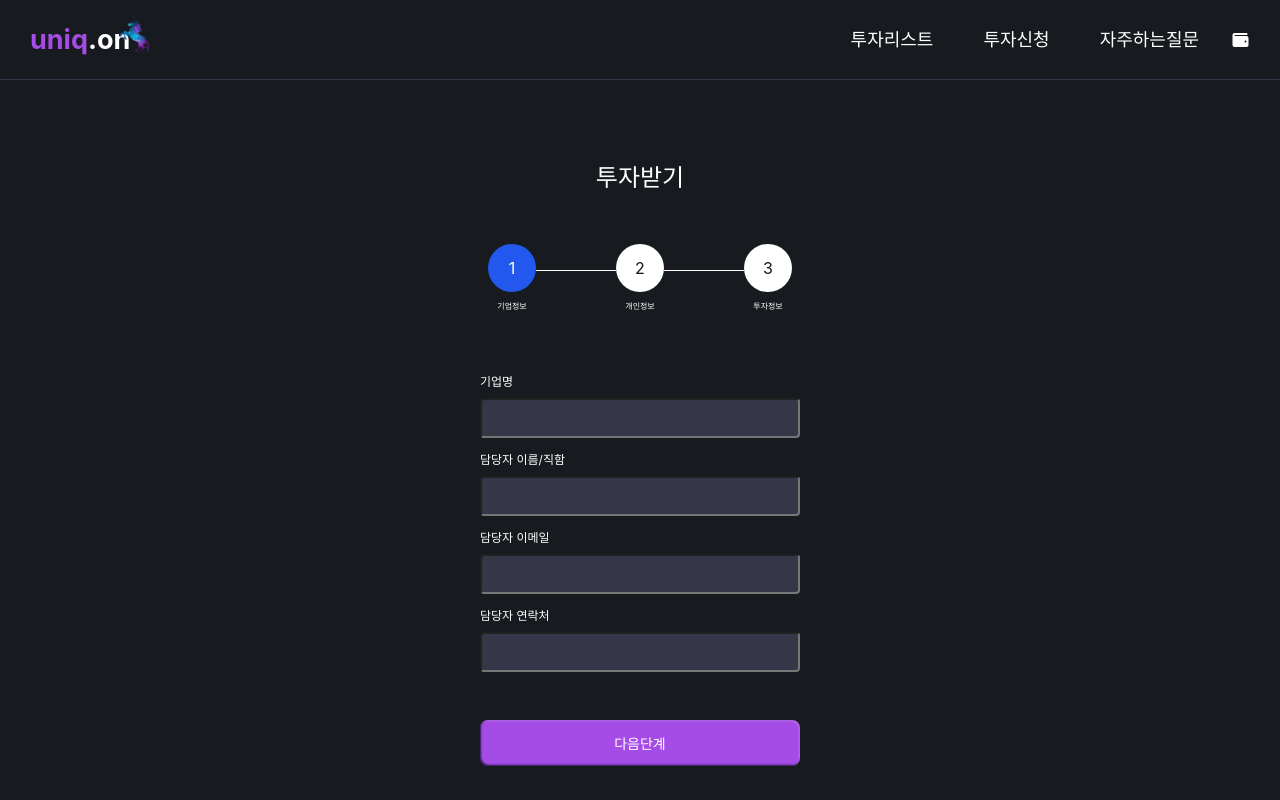
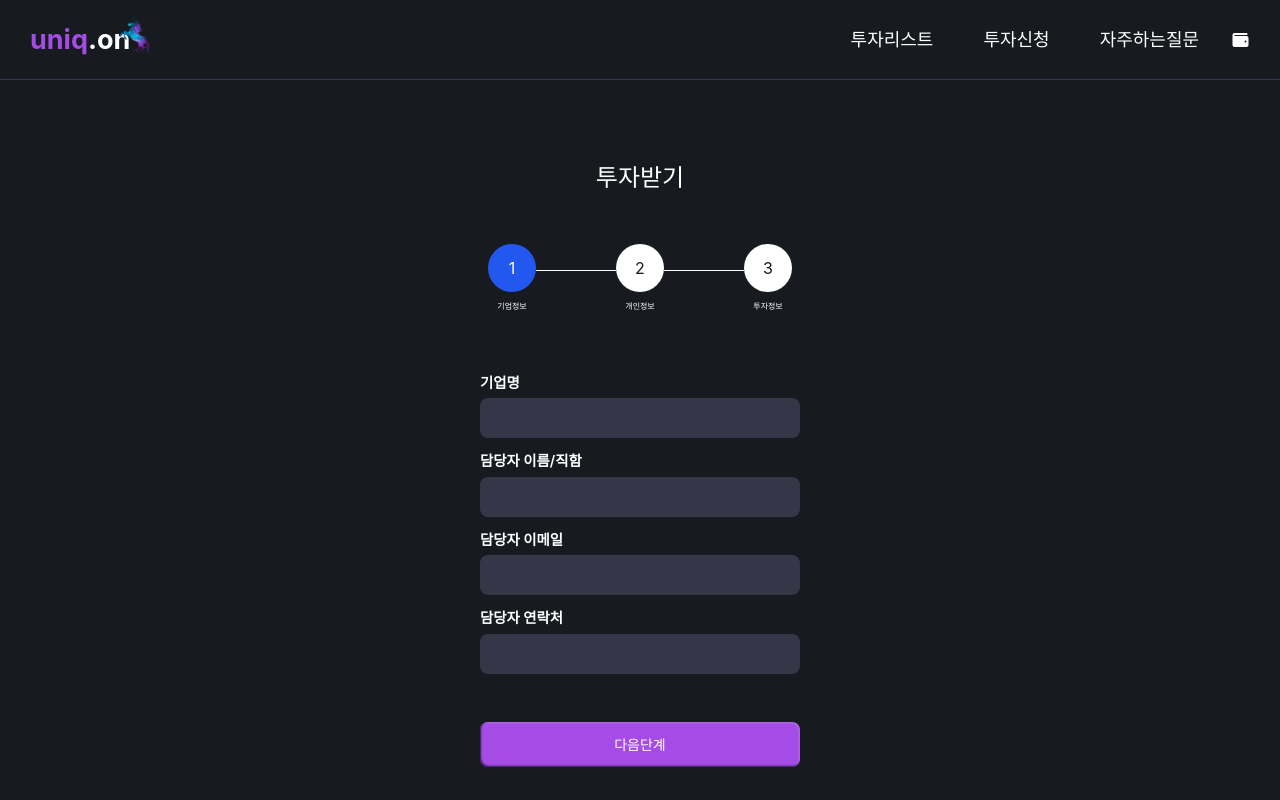
Before and after one commit to heptris/uniq.on, a Next.js app in the folder frontend/: page /apply in a window 1280 px wide. Shown: the top 800 px of the page. Built offline with nearby package versions, Linux system fonts and the light colour scheme; a web font is replaced by a local one.

Commit message:
:zap: [FIX] ui::-webkit-appearance: none
iOS에서도 의도한대로 동작하도록 스타일 수정했습니다.

```diff
--- a/frontend/src/components/Avatar/index.tsx
+++ b/frontend/src/components/Avatar/index.tsx
@@ -24,13 +24,15 @@ function Avatar<T extends ElementType = "div">(
   return (
     <Component
       css={css`
+        -webkit-appearance: none;
+        -webkit-border-radius: 0;
+        border-radius: 8px;
         width: 5rem;
         height: 5rem;
         overflow: hidden;
-        border: ${outline
+        outline: ${outline
           ? `6px solid ${theme.color.border.main}`
           : `1px solid ${theme.color.border.main}`};
-        border-radius: 16px;
         filter: drop-shadow(0 0 10px ${theme.color.background.item});
       `}
       ref={ref}
--- a/frontend/src/components/LabelInput/index.tsx
+++ b/frontend/src/components/LabelInput/index.tsx
@@ -2,6 +2,7 @@ import { css, useTheme } from "@emotion/react";
 import { ElementType, forwardRef, Ref } from "react";
 
 import { LabelInputProps } from "@/types/props";
+import { cssConcave, cssFontFamily } from "@/styles/utils";
 
 /**
  * @params
@@ -21,10 +22,28 @@ function LabelInput<T extends ElementType = "input">(
     <Component
       ref={ref}
       css={css`
-        border-radius: 4px;
+        -webkit-appearance: none;
+        -webkit-border-radius: 0;
+        border: 0;
+        height: 3rem;
+        padding: 0 1rem;
         background-color: ${color.background.item};
+        color: ${color.text.main};
+        font-size: 0.9rem;
+        font-weight: 700;
+        outline: 2px solid transparent;
+        transition: outline 0.3s ease 0s;
+        border-radius: 8px;
+        ${cssFontFamily}
+
+        &:hover {
+          outline: 2px solid ${color.hover.main};
+        }
         &:focus {
-          outline: 2px solid ${color.border.main};
+          outline: 2px solid ${color.background.main};
+        }
+        &::placeholder {
+          color: ${color.text.sub};
         }
       `}
       placeholder={placeholder}
@@ -48,8 +67,10 @@ function LabelInput<T extends ElementType = "input">(
             htmlFor={labelText}
             css={css`
               color: ${color.text.main};
-              font-size: 12px;
-              margin-bottom: 10px;
+              font-size: 0.9rem;
+              font-weight: 600;
+              margin-bottom: 8px;
+              ${cssFontFamily}
             `}
           >
             {labelText}
```
